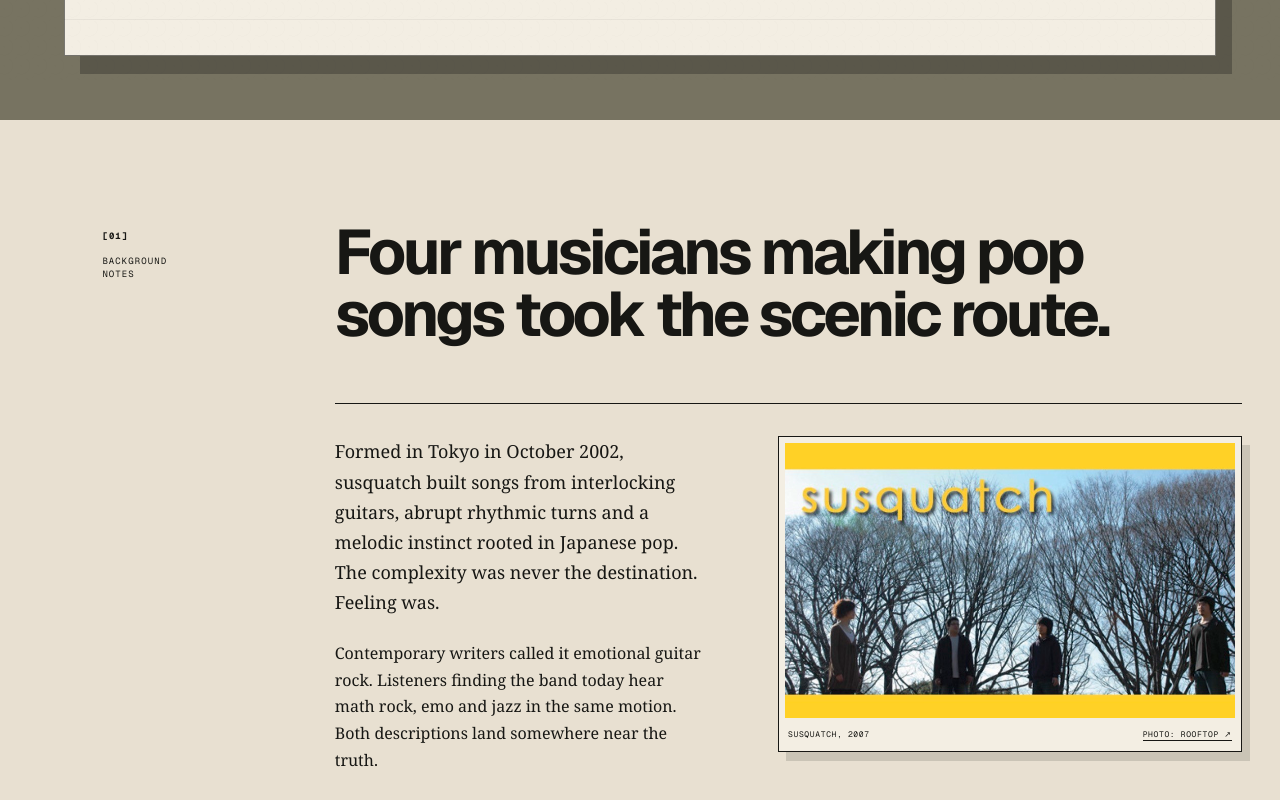
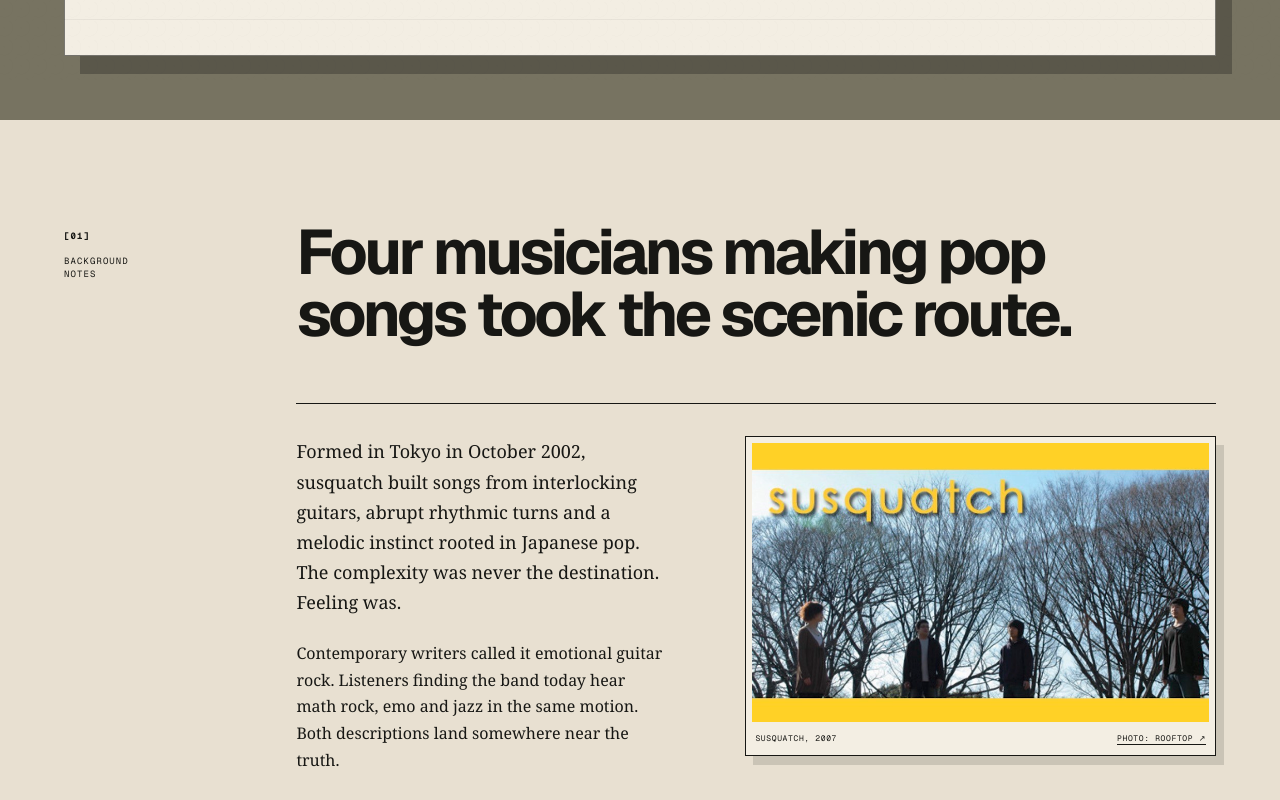
Before and after one commit to xtpm/susquatch, a Next.js app: page / in a window 1280 px wide. Shown: the part 720-1520 px from the top of the page. Built offline with nearby package versions, Linux system fonts and the light colour scheme.

Commit message:
Move story section left

```diff
--- a/app/globals.css
+++ b/app/globals.css
@@ -297,13 +297,6 @@ blockquote cite {
 }
 .story-photo figcaption a { border-bottom: 1px solid; }
 
-@media (min-width: 981px) {
-  .story {
-    padding-left: max(8vw, calc((100vw - 1460px) / 2 + 40px));
-    padding-right: max(3vw, calc((100vw - 1600px) / 2));
-  }
-}
-
 .music { background: #d3c9b6; }
 .music-layout { display: grid; grid-template-columns: minmax(340px, .9fr) minmax(440px, 1.1fr); gap: clamp(42px, 6vw, 90px); align-items: start; }
 .spotify-player { display: block; border: 1px solid var(--ink); background: var(--ink); }
```
